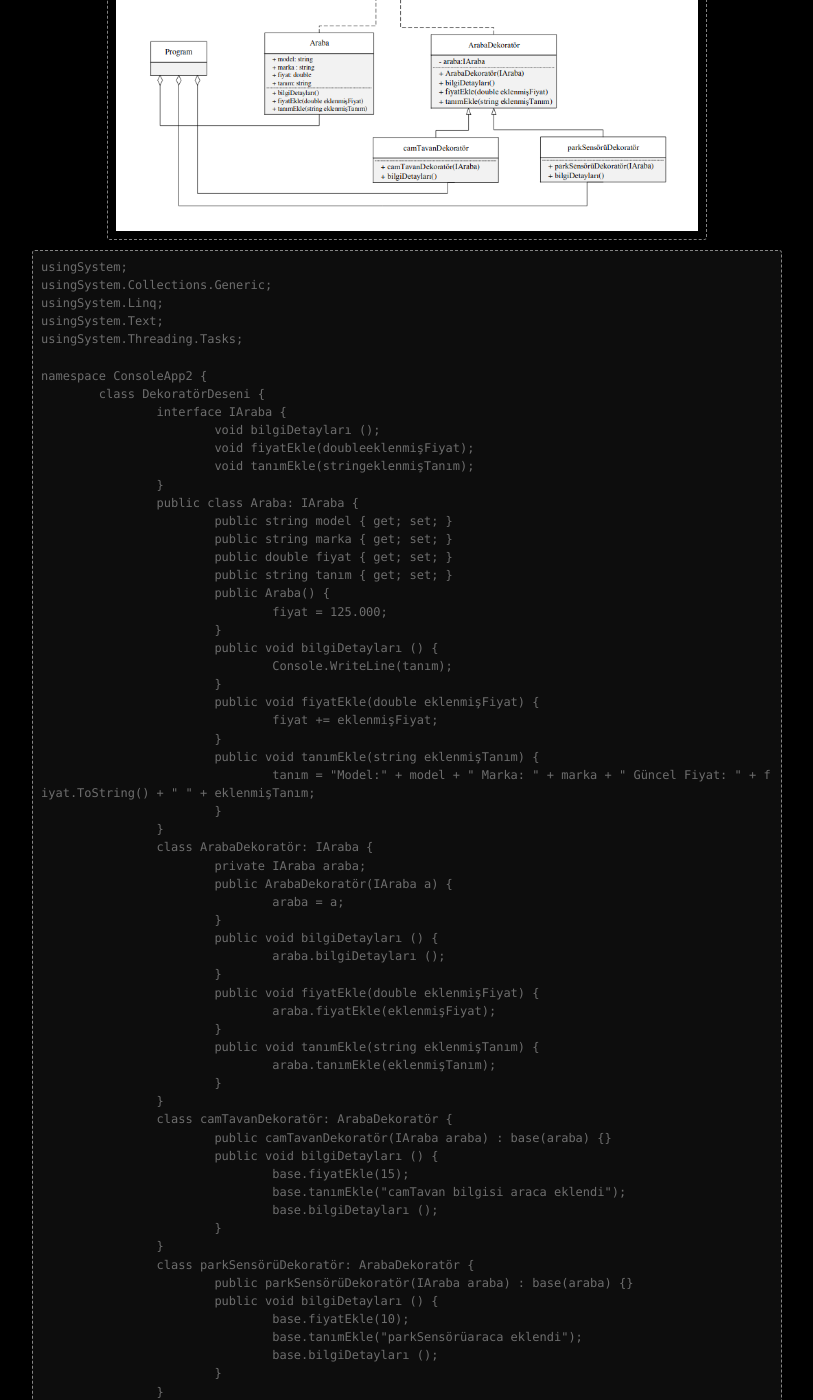
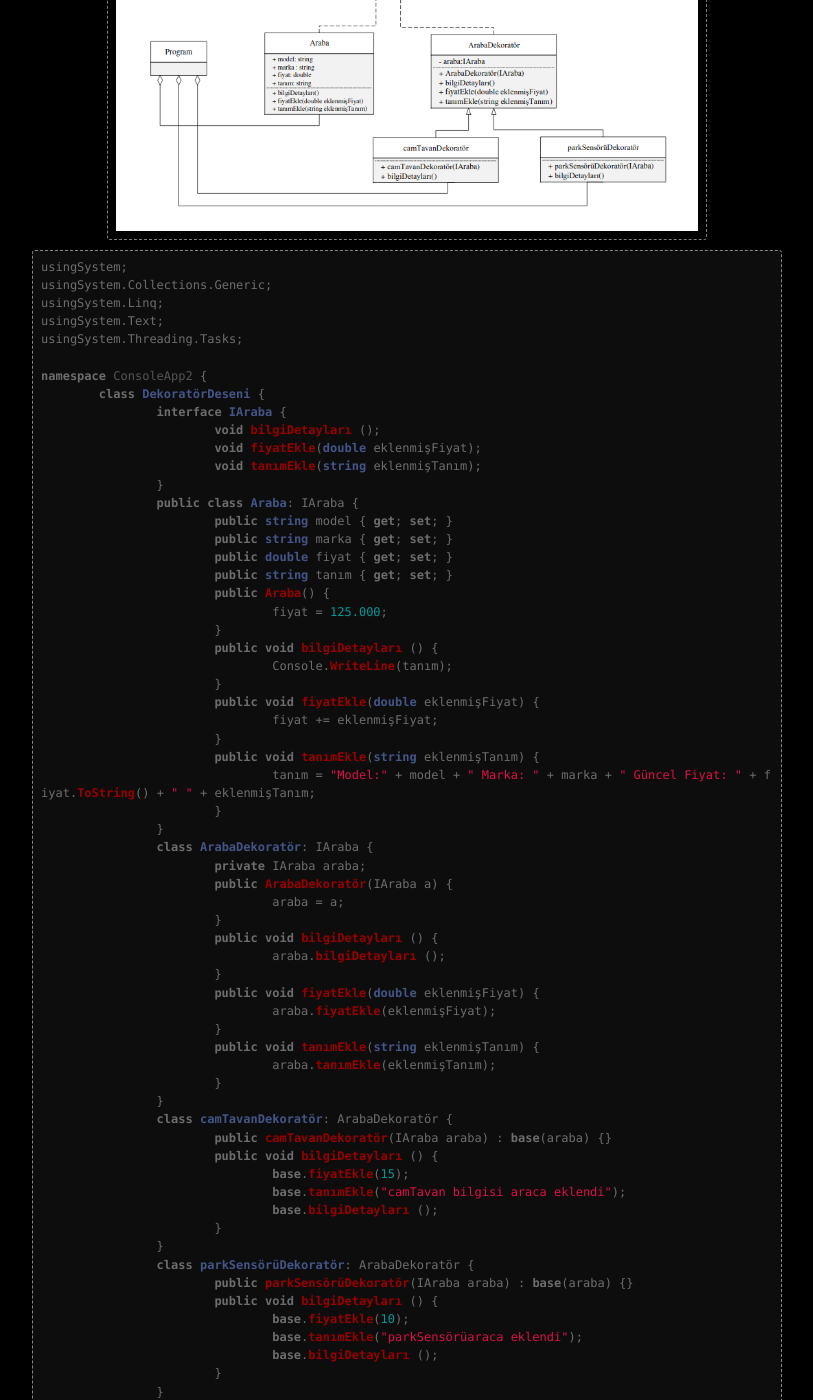
Before and after one commit to sadeceben/sadeceben.github.io, a Jekyll site: the page built from _posts/2020/2020-11-18-Yazılım-Tasarım-Desenleri.md, in a window 1280 px wide and 1400 px high, scrolled down 796 px. Shown: the whole window, without its empty margins (233-1046 px from the left). Built offline with Jekyll 4.4.1, drawn with Linux system fonts in a browser that asks for light colours; some of the changed text lies outside the part shown.

Commit message:
desing patterns add change

````diff
--- a/_posts/2020/2020-11-18-Yazılım-Tasarım-Desenleri.md
+++ b/_posts/2020/2020-11-18-Yazılım-Tasarım-Desenleri.md
@@ -22,7 +22,7 @@ tags:
 
 
 
-```C#
+```c#
 usingSystem;
 usingSystem.Collections.Generic;
 usingSystem.Linq;
@@ -33,8 +33,8 @@ namespace ConsoleApp2 {
 	class DekoratörDeseni {
 		interface IAraba {
 			void bilgiDetayları ();
-			void fiyatEkle(doubleeklenmişFiyat);
-			void tanımEkle(stringeklenmişTanım);
+			void fiyatEkle(double eklenmişFiyat);
+			void tanımEkle(string eklenmişTanım);
 		}
 		public class Araba: IAraba {
 			public string model { get; set; }
@@ -88,13 +88,18 @@ namespace ConsoleApp2 {
 		static void Main(string[] args) { //Orjinal nesne
             IAraba araba = newAraba() { model = "Polo", marka = "Volkswagen", fiyat = 125.000, tanım = "Yeni araba eklendi"};
             //Nesneye cam tavan özelliğinin eklenmesi
-            camTavanDekoratör camTavan = newcamTavanDekoratör(araba);camTavan.bilgiDetayları();
+            camTavanDekoratör camTavan = new camTavanDekoratör(araba);camTavan.bilgiDetayları();
             //Park sensörü özelliğinin eklenmesi
-            parkSensörüDekoratör parkSensörü= newparkSensörüDekoratör(araba);parkSensörü.bilgiDetayları();
+            parkSensörüDekoratör parkSensörü= new parkSensörüDekoratör(araba);parkSensörü.bilgiDetayları();
 			//Orjinal ikinci nesne
             IAraba araba2 = newAraba() { model = "S90", marka = "Volvo", fiyat = 240.000, tanım = "Yeni araba eklendi"};
             //Park sensörü özelliğinin eklenmesi
-            parkSensörüDekoratör parkSensörü2 = newparkSensörüDekoratör(araba2);parkSensörü2.bilgiDetayları();}}}
+            parkSensörüDekoratör parkSensörü2 = newparkSensörüDekoratör(araba2);
+            parkSensörü2.bilgiDetayları();
+
+       }
+    }
+ }
 
 ```
 
````
